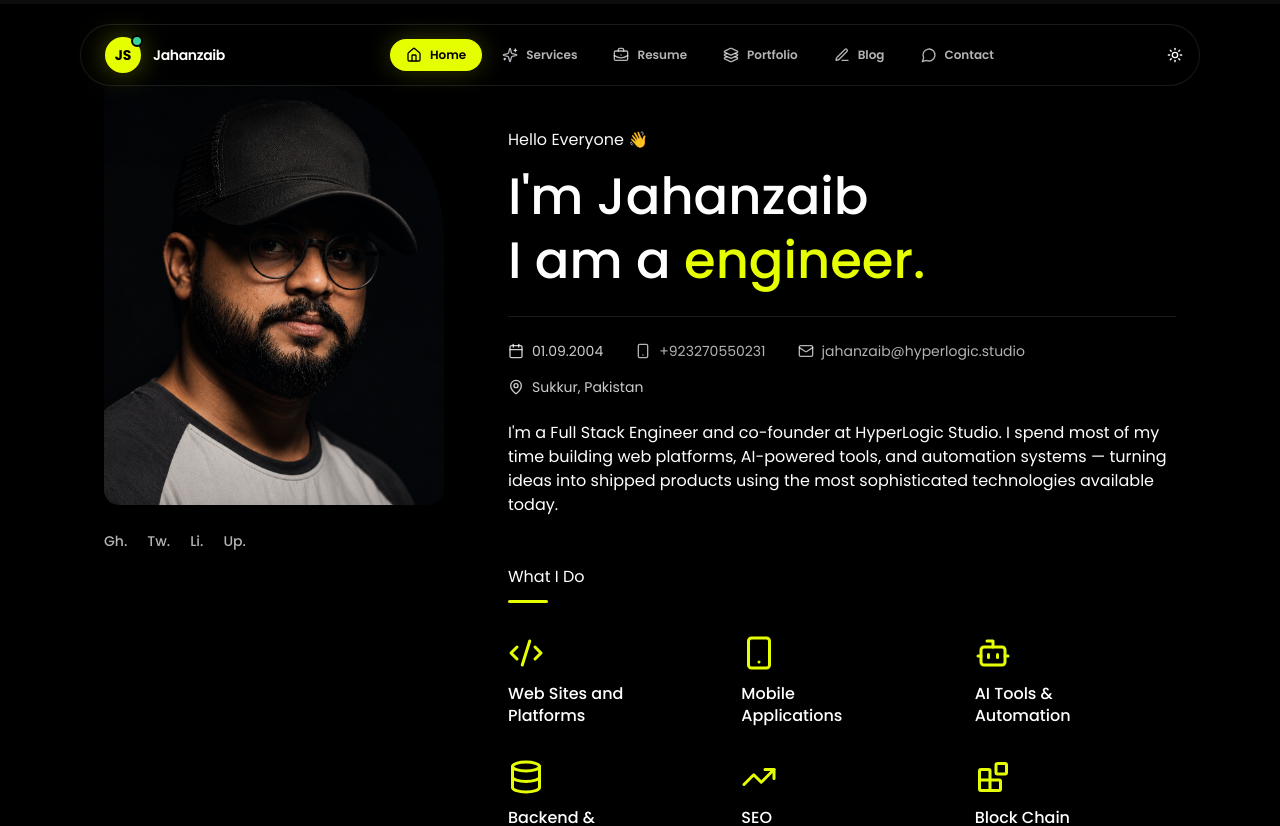
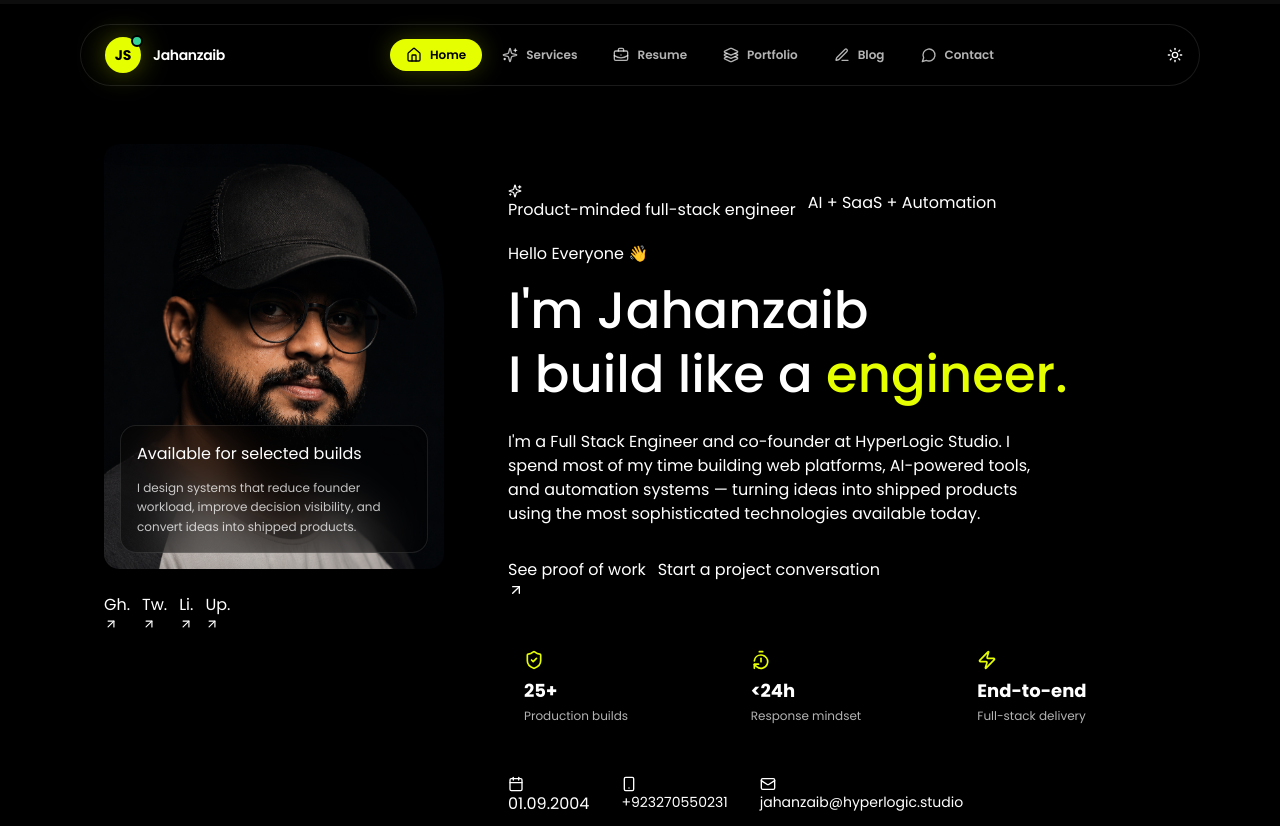
Before and after one commit to JahanzaibShaikh19/My-Portfolio, a Next.js app: page / in a window 1280 px wide. Shown: the top 826 px of the page. Built offline with nearby package versions, Linux system fonts and the light colour scheme.

Commit message:
feat: upgrade hero with trust cues and interactive services

```diff
--- a/src/components/Hero.tsx
+++ b/src/components/Hero.tsx
@@ -1,14 +1,19 @@
 import Image from "next/image";
 import {
+  ArrowUpRight,
+  Bot,
+  Blocks,
   Calendar,
+  Code2,
+  Database,
+  Mail,
   MapPin,
-  Mail,
-  Code2,
+  ShieldCheck,
   Smartphone,
-  Bot,
-  Database,
+  Sparkles,
+  TimerReset,
   TrendingUp,
-  Blocks,
+  Zap,
 } from "lucide-react";
 import { personal, services, socialLinks } from "@/data/content";
 import TypedText from "./TypedText";
@@ -23,14 +28,19 @@ const ICON_MAP: Record<string, React.ComponentType<{ className?: string }>> = {
   blocks: Blocks,
 };
 
+const TRUST_SIGNALS = [
+  { label: "Production builds", value: "25+", icon: ShieldCheck },
+  { label: "Response mindset", value: "<24h", icon: TimerReset },
+  { label: "Full-stack delivery", value: "End-to-end", icon: Zap },
+];
+
 export default function Hero() {
   return (
-    <section id="home" className="px-6 md:px-10 lg:px-16 pt-28 pb-16 md:pt-20">
+    <section id="home" className="px-6 md:px-10 lg:px-16 pt-32 pb-16 md:pt-36">
       <div className="grid grid-cols-1 lg:grid-cols-[340px_1fr] gap-10 lg:gap-16 items-start">
-        {/* Profile image + social links */}
         <RevealOnScroll variant="left">
-          <div className="flex flex-col gap-6">
-            <div className="profile-image w-full aspect-[4/5] relative">
+          <aside className="profile-shell sticky top-28 flex flex-col gap-6">
+            <div className="profile-image perspective-card w-full aspect-[4/5] relative">
               <Image
                 src={personal.profileImage}
                 alt={personal.name}
@@ -39,27 +49,45 @@ export default function Hero() {
                 className="object-cover"
                 sizes="(max-width: 1024px) 100vw, 340px"
               />
+              <div className="absolute inset-x-4 bottom-4 rounded-2xl border border-white/10 bg-black/45 p-4 backdrop-blur-xl">
+                <span className="trust-chip">Available for selected builds</span>
+                <p className="mt-3 !text-xs !leading-relaxed !text-white/75">
+                  I design systems that reduce founder workload, improve decision
+                  visibility, and convert ideas into shipped products.
+                </p>
               </div>
-            <ul className="flex gap-5">
+            </div>
+
+            <ul className="flex flex-wrap gap-3">
               {socialLinks.map((link) => (
                 <li key={link.label}>
                   <a
                     href={link.href}
                     target="_blank"
                     rel="noopener noreferrer"
-                    className="text-sm font-medium text-text-secondary hover:text-accent transition-all duration-150 ease-out"
+                    className="social-pill"
                   >
                     {link.label}
+                    <ArrowUpRight className="h-3.5 w-3.5" />
                   </a>
                 </li>
               ))}
             </ul>
+          </aside>
+        </RevealOnScroll>
+
+        <div className="pt-2 lg:pt-10">
+          <RevealOnScroll delay={100}>
+            <div className="mb-5 flex flex-wrap items-center gap-3">
+              <span className="trust-chip">
+                <Sparkles className="h-3.5 w-3.5" />
+                Product-minded full-stack engineer
+              </span>
+              <span className="trust-chip">AI + SaaS + Automation</span>
             </div>
           </RevealOnScroll>
 
-        {/* Right content */}
-        <div className="pt-2 lg:pt-12">
-          <RevealOnScroll delay={100}>
+          <RevealOnScroll delay={200}>
             <h5 className="text-base font-normal mb-3">
               {personal.greeting}{" "}
               <span role="img" aria-label="waving hand">
@@ -68,69 +96,99 @@ export default function Hero() {
             </h5>
           </RevealOnScroll>
 
-          <RevealOnScroll delay={200}>
+          <RevealOnScroll delay={260}>
             <h1 className="hero-big mb-6">
               I&apos;m {personal.name}
               <br />
-              I am a <TypedText strings={personal.rolesLoop} />
+              I build like a <TypedText strings={personal.rolesLoop} />
             </h1>
           </RevealOnScroll>
 
-          <RevealOnScroll delay={300}>
-            <hr className="border-white/10 mb-6" />
-            <ul className="flex flex-col sm:flex-row flex-wrap gap-4 sm:gap-x-8 sm:gap-y-4 mb-6">
-              <li className="flex items-center gap-2 text-sm text-white/80">
+          <RevealOnScroll delay={320}>
+            <p className="max-w-3xl mb-8 text-balance">{personal.bio}</p>
+          </RevealOnScroll>
+
+          <RevealOnScroll delay={380}>
+            <div className="mb-9 flex flex-col gap-3 sm:flex-row">
+              <a href="#portfolio" className="magnetic-button">
+                See proof of work
+                <ArrowUpRight className="h-4 w-4" />
+              </a>
+              <a href="#contact" className="secondary-button">
+                Start a project conversation
+              </a>
+            </div>
+          </RevealOnScroll>
+
+          <RevealOnScroll delay={440}>
+            <div className="grid grid-cols-1 gap-3 sm:grid-cols-3 mb-9">
+              {TRUST_SIGNALS.map((signal) => {
+                const Icon = signal.icon;
+                return (
+                  <article key={signal.label} className="interactive-card p-4">
+                    <Icon className="h-5 w-5 text-accent mb-3" />
+                    <strong className="block text-lg leading-none">{signal.value}</strong>
+                    <span className="mt-2 block text-xs text-text-secondary">
+                      {signal.label}
+                    </span>
+                  </article>
+                );
+              })}
+            </div>
+          </RevealOnScroll>
+
+          <RevealOnScroll delay={500}>
+            <ul className="flex flex-col sm:flex-row flex-wrap gap-4 sm:gap-x-8 sm:gap-y-4 mb-12">
+              <li className="meta-item">
                 <Calendar className="w-4 h-4 shrink-0" />
                 <span>{personal.birthDate}</span>
               </li>
-              <li className="flex items-center gap-2 text-sm">
-                <a
-                  href={personal.whatsapp}
-                  target="_blank"
-                  rel="noopener noreferrer"
-                  className="flex items-center gap-2 text-text-secondary hover:text-accent transition-all duration-150 ease-out"
-                >
+              <li className="text-sm">
+                <a href={personal.whatsapp} target="_blank" rel="noopener noreferrer" className="meta-item hover:text-accent">
                   <Smartphone className="w-4 h-4 shrink-0" />
                   <span>{personal.whatsappLabel}</span>
                 </a>
               </li>
-              <li className="flex items-center gap-2 text-sm">
-                <a
-                  href={`mailto:${personal.email}`}
-                  className="flex items-center gap-2 text-text-secondary hover:text-accent transition-all duration-150 ease-out"
-                >
+              <li className="text-sm">
+                <a href={`mailto:${personal.email}`} className="meta-item hover:text-accent">
                   <Mail className="w-4 h-4 shrink-0" />
                   <span>{personal.email}</span>
                 </a>
               </li>
-              <li className="flex items-center gap-2 text-sm text-white/80 w-full">
+              <li className="meta-item w-full">
                 <MapPin className="w-4 h-4 shrink-0" />
                 <span>{personal.location}</span>
               </li>
             </ul>
           </RevealOnScroll>
 
-          <RevealOnScroll delay={400}>
-            <p className="max-w-2xl mb-12">{personal.bio}</p>
-          </RevealOnScroll>
-
-          {/* What I Do */}
-          <RevealOnScroll delay={500} variant="scale">
+          <RevealOnScroll delay={560} variant="scale">
+            <div id="services" className="scroll-mt-28">
               <h5 className="underline-title mb-8">What I Do</h5>
-            <div className="grid grid-cols-1 sm:grid-cols-2 lg:grid-cols-3 gap-8">
-              {services.map((service) => {
+              <div className="grid grid-cols-1 sm:grid-cols-2 lg:grid-cols-3 gap-5">
+                {services.map((service, index) => {
                   const Icon = ICON_MAP[service.icon] ?? Code2;
                   return (
-                  <article key={service.title.join(" ")} className="flex flex-col gap-3">
-                    <Icon className="w-9 h-9 text-accent" />
+                    <article
+                      key={service.title.join(" ")}
+                      className="interactive-card group p-5"
+                      style={{ transitionDelay: `${index * 55}ms` }}
+                    >
+                      <div className="mb-5 flex h-12 w-12 items-center justify-center rounded-2xl bg-accent-subtle ring-1 ring-accent/20 transition-transform duration-300 group-hover:-rotate-6 group-hover:scale-110">
+                        <Icon className="w-6 h-6 text-accent" />
+                      </div>
                       <h5 className="text-base font-medium leading-snug">
                         {service.title[0]}
                         <br />
                         {service.title[1]}
                       </h5>
+                      <p className="mt-3 !text-xs !leading-relaxed !text-text-secondary">
+                        Built with clarity, speed, accessibility, and conversion psychology in mind.
+                      </p>
                     </article>
                   );
                 })}
+              </div>
             </div>
           </RevealOnScroll>
         </div>
```
Lines whose indentation alone changed are shown as unchanged.
